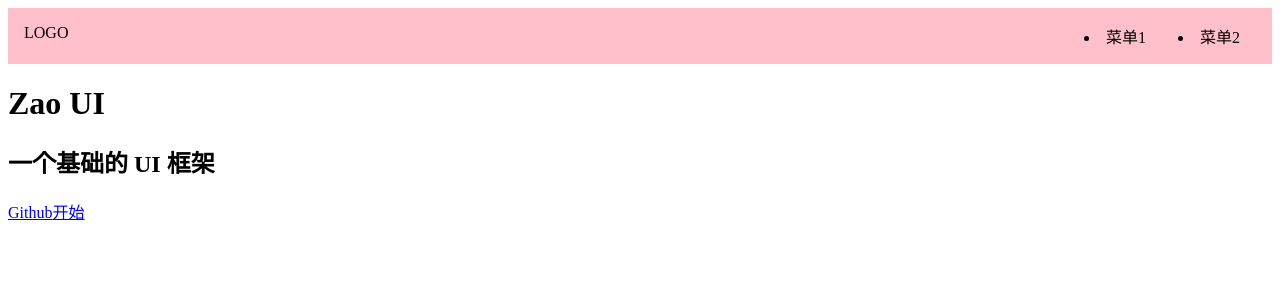
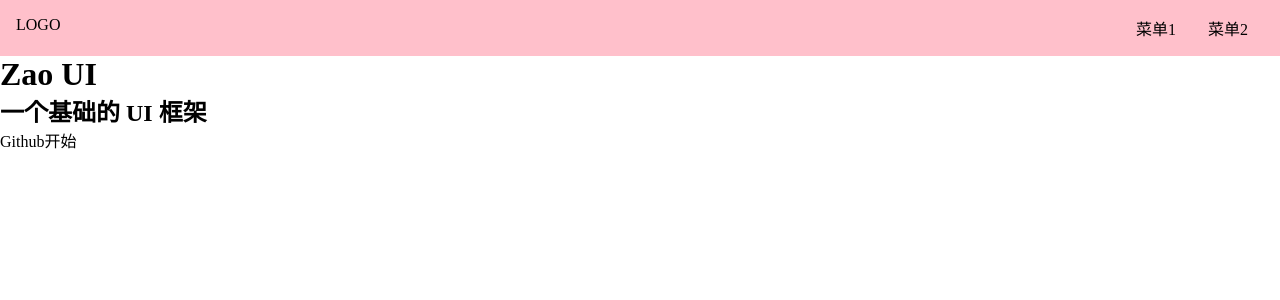
Before and after one commit to GradyYuan256/zao-ui, a Vue app: page /#/ in a window 1280 px wide. Shown: the top 300 px of the page. Built offline with nearby package versions, Linux system fonts and the light colour scheme.

Commit message:
封装 topnav 组件

```diff
--- a/src/components/HelloWorld.vue
+++ /dev/null
@@ -1,52 +0,0 @@
-<script setup lang="ts">
-import { ref } from 'vue'
-
-defineProps<{ msg: string }>()
-
-const count = ref(0)
-</script>
-
-<template>
-  <h1>{{ msg }}</h1>
-
-  <p>
-    Recommended IDE setup:
-    <a href="https://code.visualstudio.com/" target="_blank">VSCode</a>
-    +
-    <a href="https://github.com/johnsoncodehk/volar" target="_blank">Volar</a>
-  </p>
-
-  <p>See <code>README.md</code> for more information.</p>
-
-  <p>
-    <a href="https://vitejs.dev/guide/features.html" target="_blank">
-      Vite Docs
-    </a>
-    |
-    <a href="https://v3.vuejs.org/" target="_blank">Vue 3 Docs</a>
-  </p>
-
-  <button type="button" @click="count++">count is: {{ count }}</button>
-  <p>
-    Edit
-    <code>components/HelloWorld.vue</code> to test hot module replacement.
-  </p>
-</template>
-
-<style scoped>
-a {
-  color: #42b983;
-}
-
-label {
-  margin: 0 0.5em;
-  font-weight: bold;
-}
-
-code {
-  background-color: #eee;
-  padding: 2px 4px;
-  border-radius: 4px;
-  color: #304455;
-}
-</style>
--- /dev/null
+++ b/src/components/Topnav.vue
@@ -0,0 +1,29 @@
+<template>
+    <div class="topnav">
+        <div class="logo">LOGO</div>
+        <ul class="menu">
+            <li>菜单1</li>
+            <li>菜单2</li>
+        </ul>
+    </div>
+</template>
+
+<style lang="scss" scoped>
+    .topnav {
+        background: pink;
+        display: flex;
+        padding: 16px;
+        > .logo {
+            max-width: 6em;
+            margin-right: auto;
+        }
+        > .menu {
+            display: flex;
+            white-space: nowrap;
+            flex-wrap: nowrap;
+            > li {
+                margin: 0 1em;
+            }
+        }
+    }
+</style>
--- /dev/null
+++ b/src/index.scss
@@ -0,0 +1,16 @@
+* {
+    margin: 0;
+    padding: 0;
+    box-sizing: border-box;
+}
+ul,
+ol {
+    list-style: none;
+}
+a {
+    text-decoration: none;
+    color: inherit;
+    &:hover {
+        border-bottom: 1px solid;
+    }
+}
--- a/src/main.ts
+++ b/src/main.ts
@@ -1,5 +1,6 @@
 import { createApp } from 'vue'
 import App from './App.vue'
+import './index.scss'
 import {createRouter, createWebHashHistory} from 'vue-router'
 
 import Home from './views/Home.vue'
--- a/src/views/Doc.vue
+++ b/src/views/Doc.vue
@@ -1,12 +1,13 @@
 <template>
     <div>
-        <div class="topnav">
-            <div class="logo"></div>
-            <div class="menu"></div>
-        </div>
+        <Topnav/>
         <div class="content">
             <aside>边栏</aside>
             <main>主内容</main>
         </div>
     </div>
 </template>
+
+<script setup lang="ts">
+import Topnav from '../components/Topnav.vue'
+</script>
--- a/src/views/Home.vue
+++ b/src/views/Home.vue
@@ -1,12 +1,6 @@
 <template>
     <div>
-        <div class="topnav">
-            <div class="logo">LOGO</div>
-            <div class="menu">
-                <li>菜单1</li>
-                <li>菜单2</li>
-            </div>
-        </div>
+        <Topnav/>
         <div class="banner">
             <h1>Zao UI</h1>
             <h2>一个基础的 UI 框架</h2>
@@ -18,22 +12,10 @@
     </div>
 </template>
 
+<script setup lang="ts">
+import Topnav from '../components/Topnav.vue'
+</script>
+
 <style lang="scss" scoped>
-    .topnav {
-        background: pink;
-        display: flex;
-        padding: 16px;
-        > .logo {
-            max-width: 6em;
-            margin-right: auto;
-        }
-        > .menu {
-            display: flex;
-            white-space: nowrap;
-            flex-wrap: nowrap;
-            > li {
-                margin: 0 1em;
-            }
-        }
-    }
+
 </style>
```
Also changed, not shown: src/components/Xxx.vue (deleted, +0 -11 lines), src/components/Yuan.vue (deleted, +0 -11 lines).
